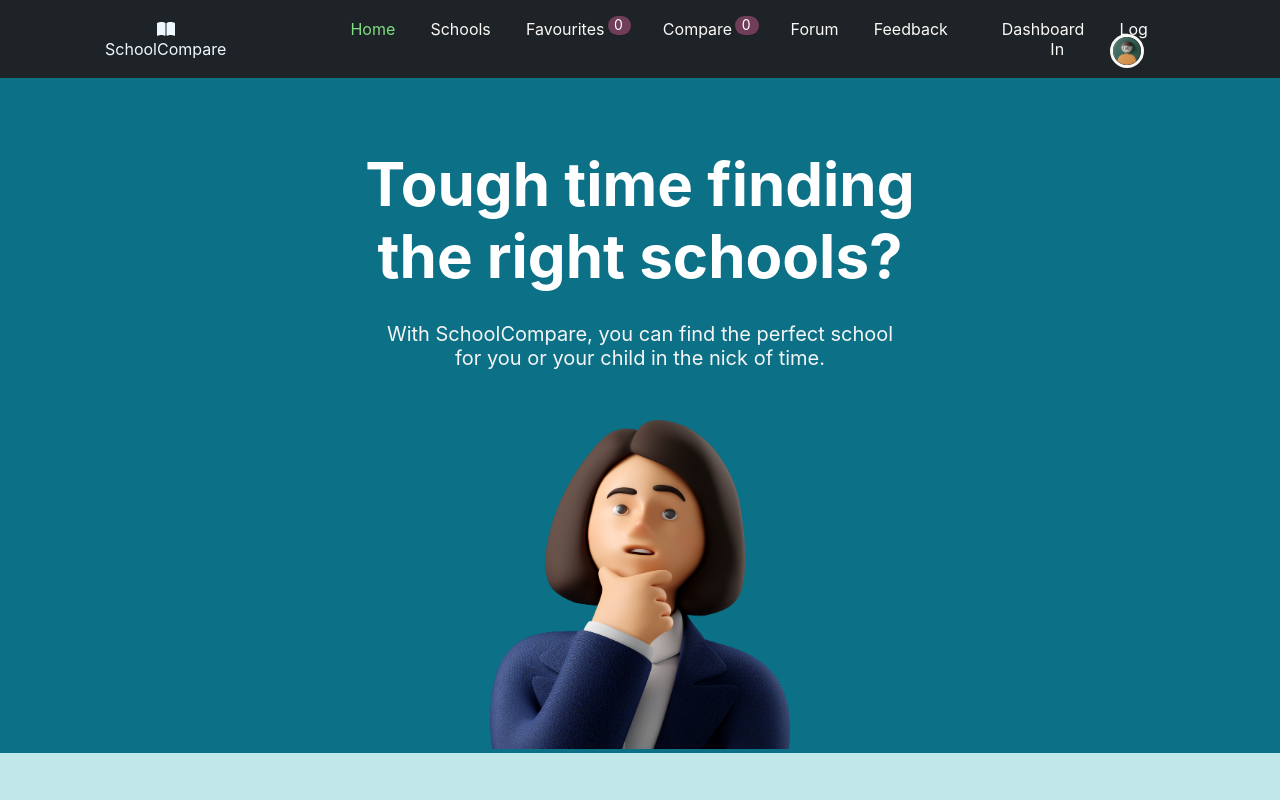
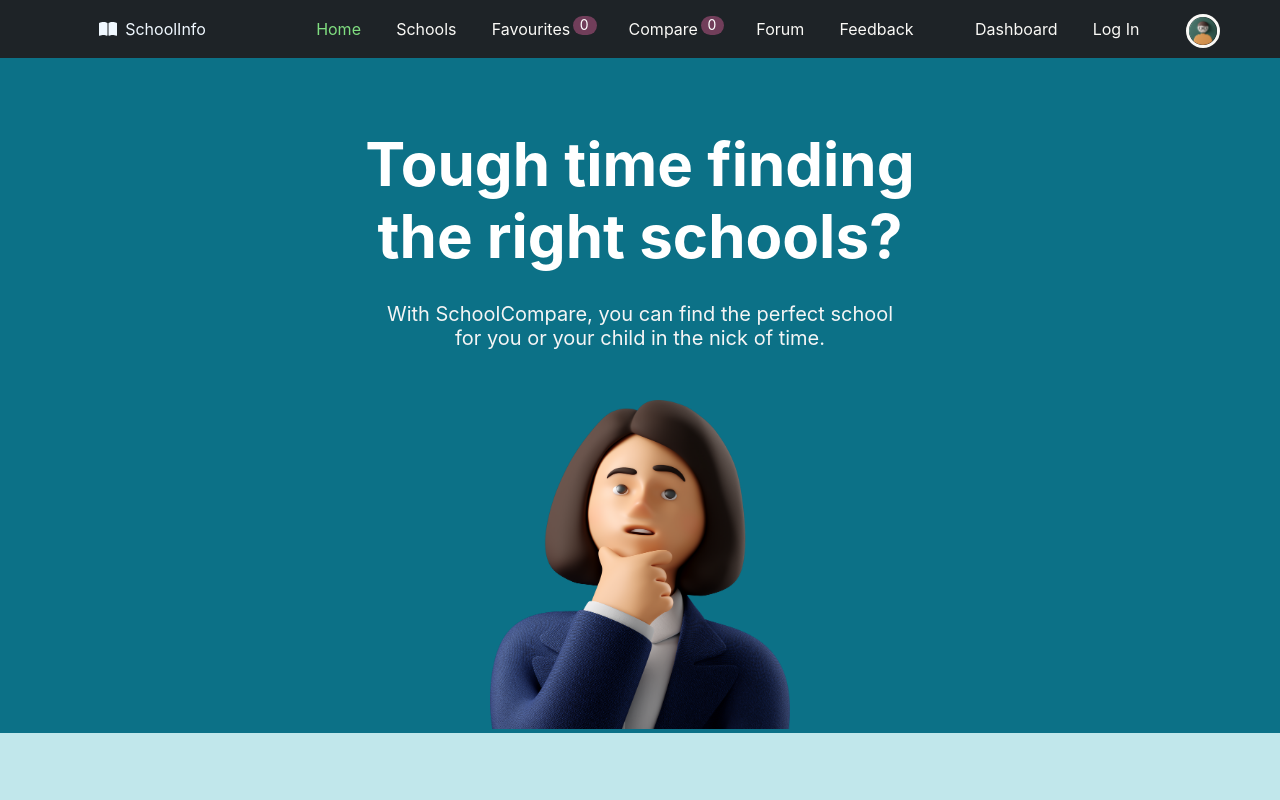
Before and after one commit to parthan-murali/CZ3002_justdoit, a React (Create React App) app in the folder school-info/: page / in a window 1280 px wide. Shown: the top 800 px of the page. Built offline with nearby package versions, Linux system fonts and the light colour scheme; no server answers; the database is empty; grey boxes are pictures that could not be loaded.

Commit message:
changed title to SchoolInfo

```diff
--- a/school-info/public/index.html
+++ b/school-info/public/index.html
@@ -28,7 +28,7 @@
       work correctly both with client-side routing and a non-root public URL.
       Learn how to configure a non-root public URL by running `npm run build`.
     -->
-    <title>SchoolCompare</title>
+    <title>SchoolInfo</title>
   </head>
   <body>
     <noscript>You need to enable JavaScript to run this app.</noscript>
--- a/school-info/src/Components/Navbar.js
+++ b/school-info/src/Components/Navbar.js
@@ -32,7 +32,7 @@ function Navbar() {
       <ul className="navbar-ul">
         <div className="fa-book-icon">
           <FontAwesomeIcon className="fa-book-icon" icon={faBookOpen} />
-          SchoolCompare
+          SchoolInfo
         </div>
         <div className="navbar-headers">
           {/* To Home page */}
```
